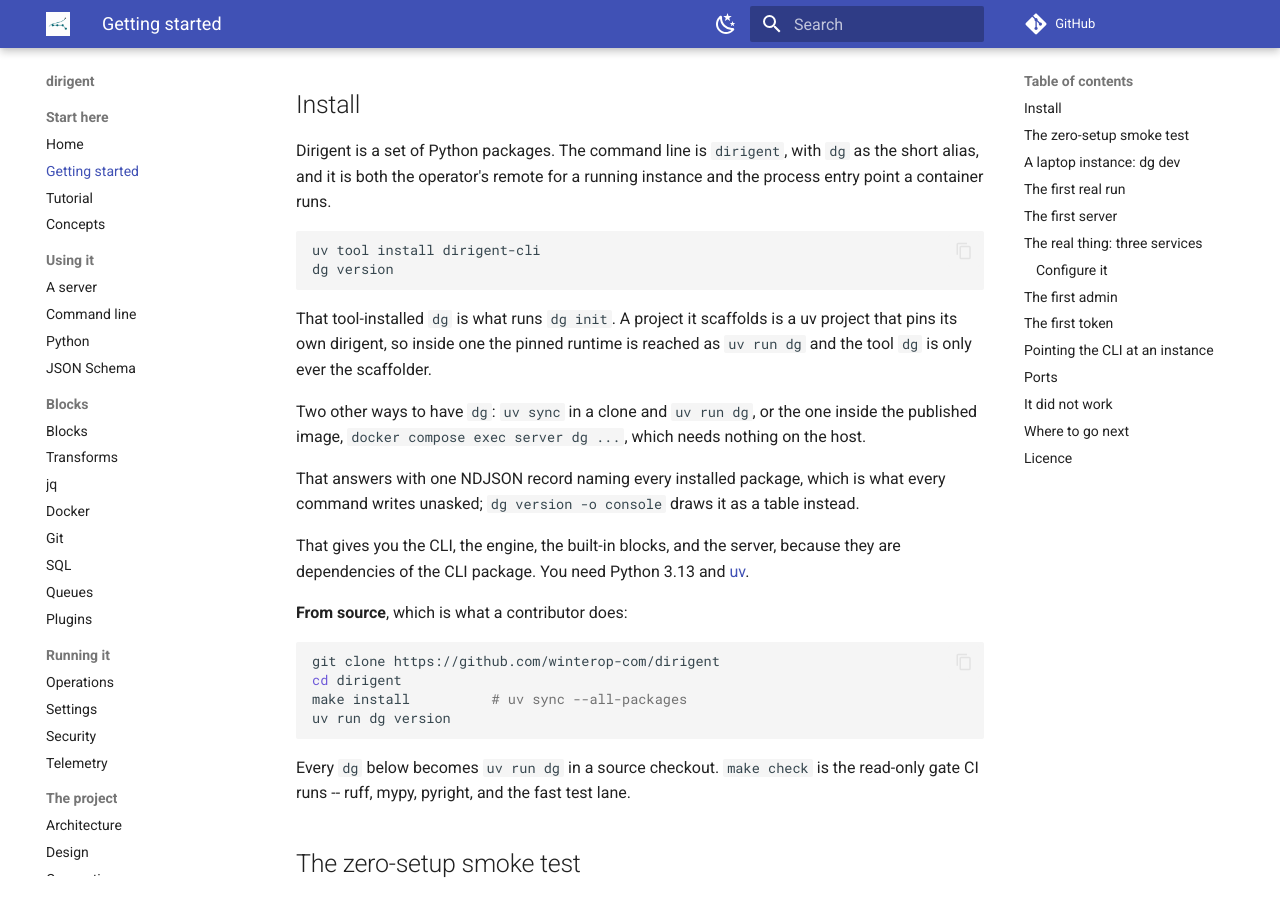
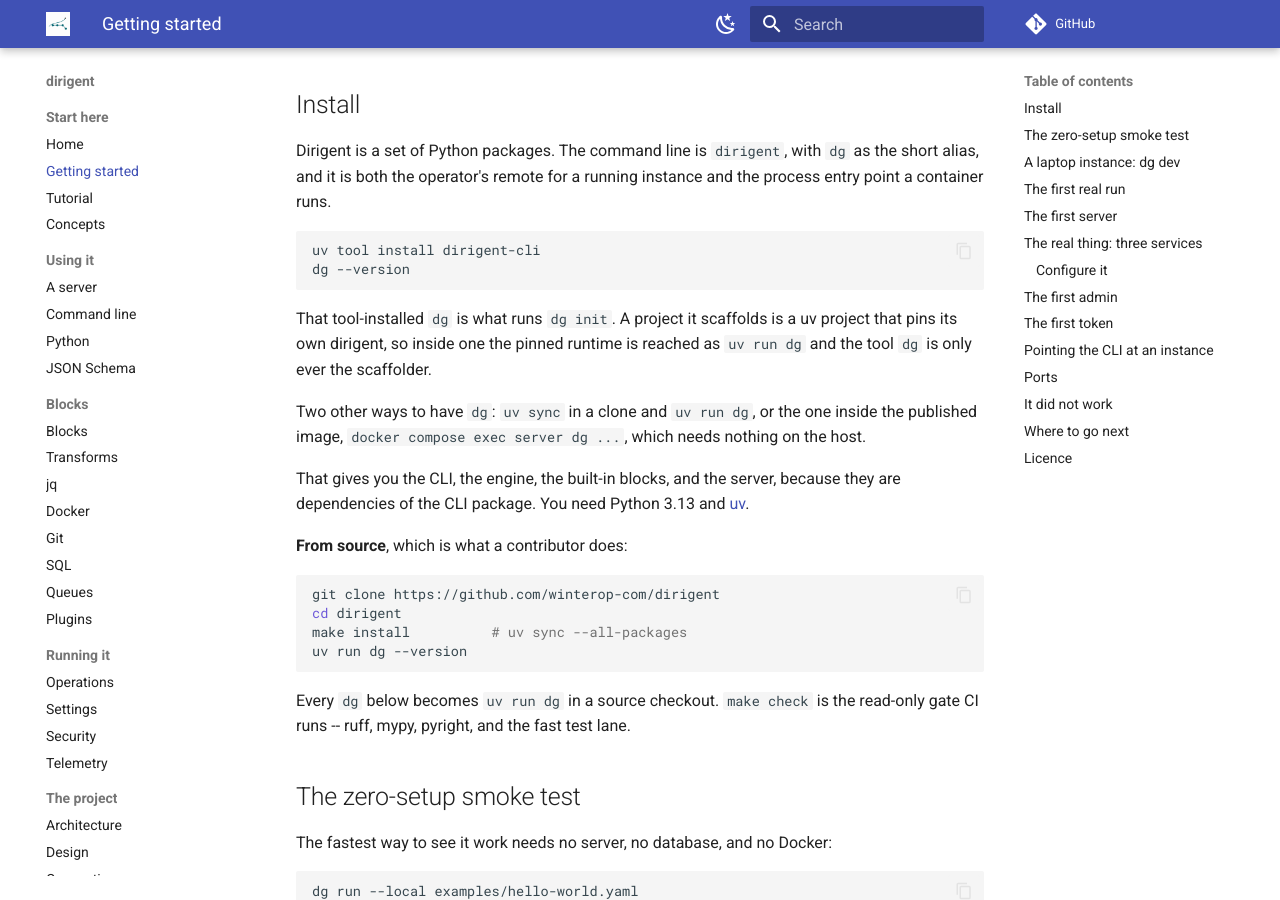
Before and after one commit to winterop-com/dirigent, an MkDocs documentation site: the page built from docs/getting-started.md, in a window 1280 px wide and 900 px high, scrolled down 235 px. Built offline with MkDocs 1.6.1 and Material for MkDocs 9.7.7, drawn with Linux system fonts in a browser that asks for light colours; comment, search, counter and statistics services are not loaded.

Commit message:
feat(cli): dg --version replaces dg version
One plain line, the way every CLI answers the flag. The version command,
its record and its table are gone: the number had no other meaning.

````diff
--- a/docs/getting-started.md
+++ b/docs/getting-started.md
@@ -13,7 +13,7 @@
 
 ```bash
 uv tool install dirigent-cli
-dg version
+dg --version
 ```
 
 That tool-installed `dg` is what runs `dg init`. A project it scaffolds is a uv project that
@@ -22,9 +22,6 @@
 
 Two other ways to have `dg`: `uv sync` in a clone and `uv run dg`, or the one inside the
 published image, `docker compose exec server dg ...`, which needs nothing on the host.
-
-That answers with one NDJSON record naming every installed package, which is what every
-command writes unasked; `dg version -o console` draws it as a table instead.
 
 That gives you the CLI, the engine, the built-in blocks, and the server, because they are
 dependencies of the CLI package. You need Python 3.13 and [uv](https://docs.astral.sh/uv/).
@@ -35,7 +32,7 @@
 git clone https://github.com/winterop-com/dirigent
 cd dirigent
 make install          # uv sync --all-packages
-uv run dg version
+uv run dg --version
 ```
 
 Every `dg` below becomes `uv run dg` in a source checkout. `make check` is the read-only gate
````
Also changed, not shown: CLAUDE.md (+2 -1 lines), docs/cli.md (+1 -2 lines), docs/design.md (+1 -1 lines), 4 other files.
